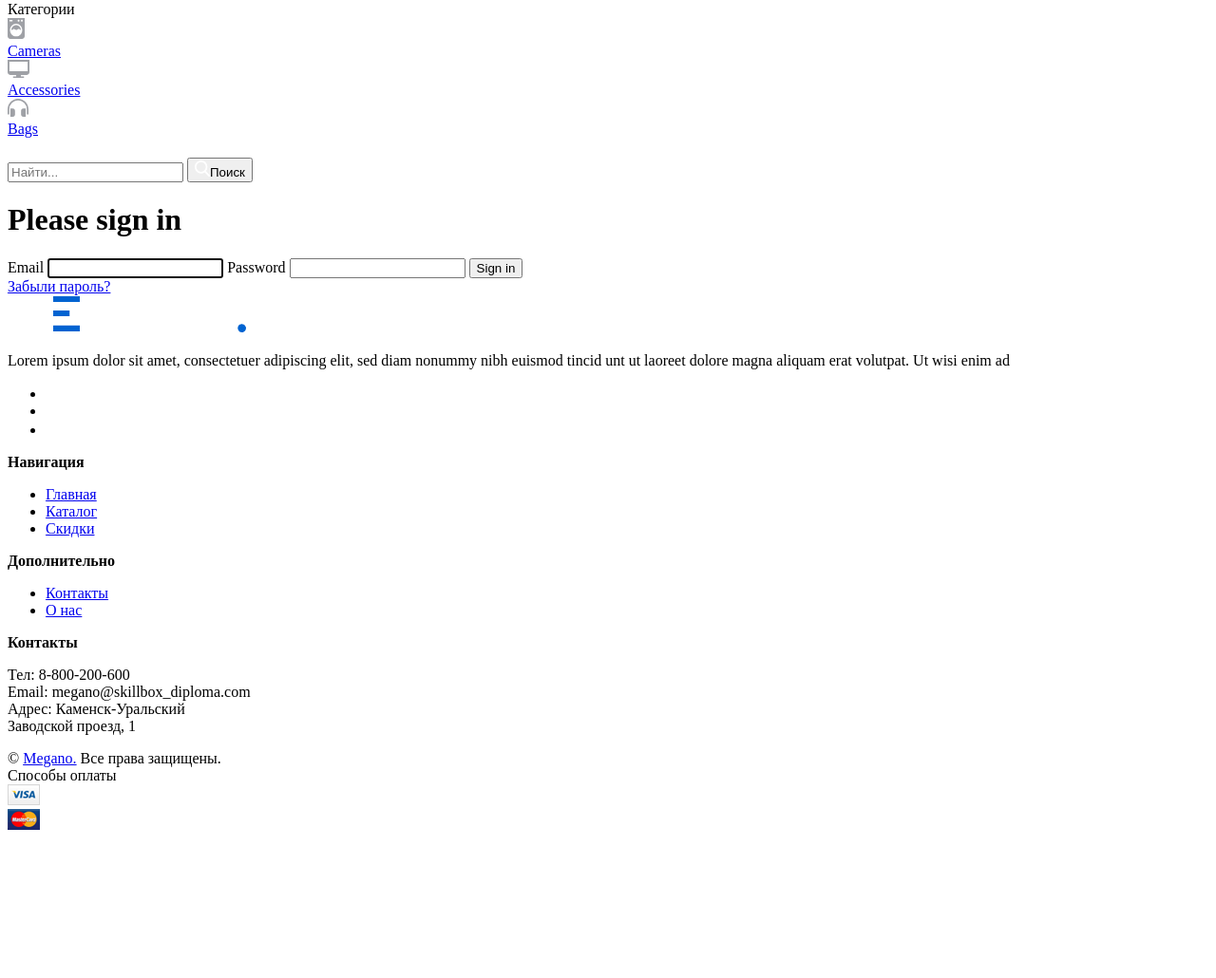
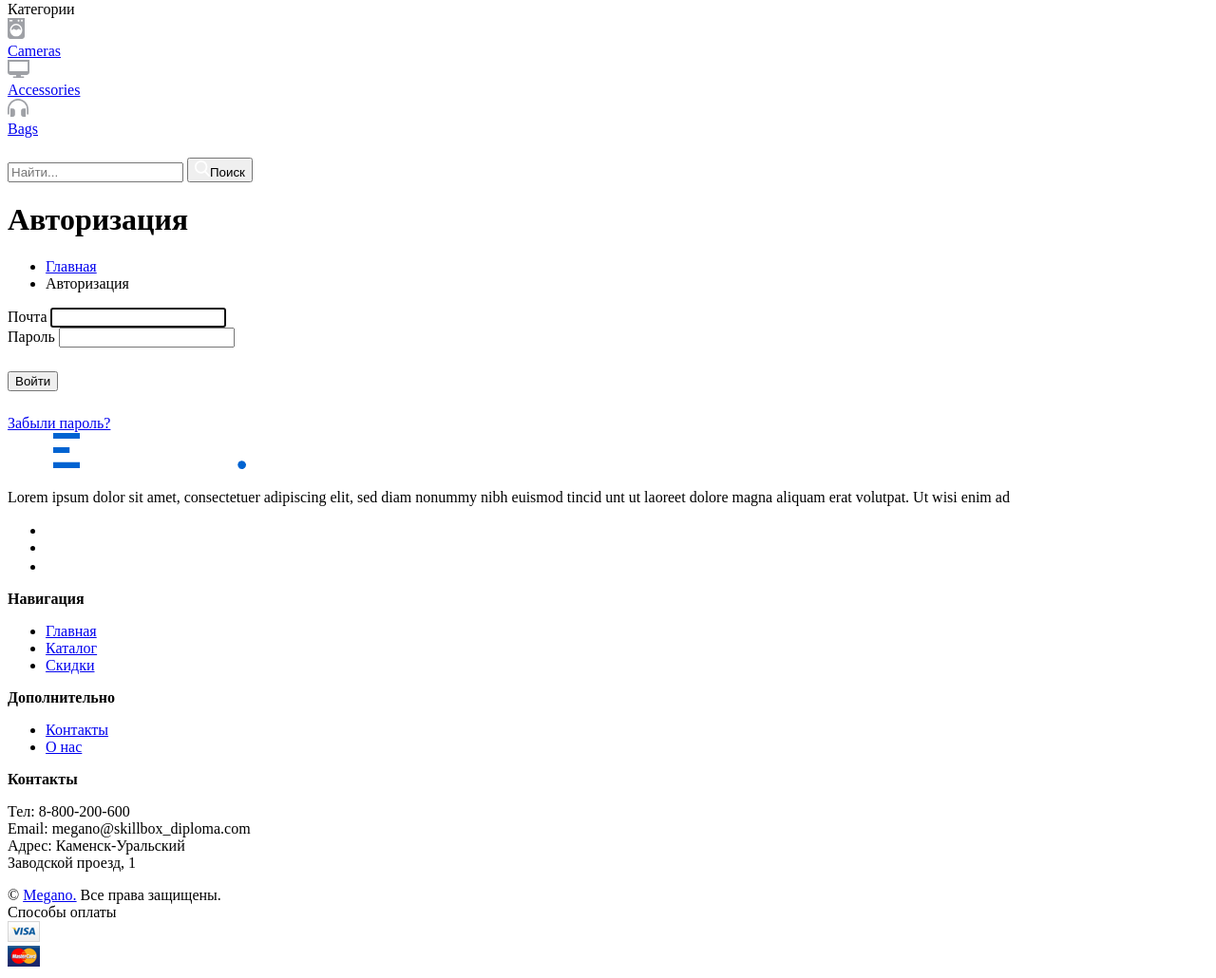
Before and after one commit to kiros-albatros/shop, a Symfony app: template templates/security/login.html.twig in a window 1280 px wide. Shown: the part 381-1411 px from the top of the page at 95% size. Before the commit the page ends 1255 px from the top, so only its background shows below. Run offline with Twig, Linux system fonts and the light colour scheme; the template is opened without the code that fills it, so the values that code supplies are empty; some libraries are stand-ins or nearby versions.

Commit message:
add styles for forms

```diff
--- a/src/Form/ResetPasswordRequestFormType.php
+++ b/src/Form/ResetPasswordRequestFormType.php
@@ -14,10 +14,12 @@ class ResetPasswordRequestFormType extends AbstractType
     {
         $builder
             ->add('email', EmailType::class, [
-                'attr' => ['autocomplete' => 'email'],
+                'label'=>'Почта',
+                'label_attr'=>['class'=>'form-label'],
+                'attr' => ['autocomplete' => 'email', 'class'=>'form-input'],
                 'constraints' => [
                     new NotBlank([
-                        'message' => 'Please enter your email',
+                        'message' => 'Введите вашу почту',
                     ]),
                 ],
             ])
--- a/templates/reset_password/email.html.twig
+++ b/templates/reset_password/email.html.twig
@@ -1,9 +1,9 @@
-<h1>Hi!</h1>
+<h1>Добрый день</h1>
 
-<p>To reset your password, please visit the following link</p>
+<p>Чтобы сбросить пароль перейдите по ссылке</p>
 
 <a href="{{ url('app_reset_password', {token: resetToken.token}) }}">{{ url('app_reset_password', {token: resetToken.token}) }}</a>
 
-<p>This link will expire in {{ resetToken.expirationMessageKey|trans(resetToken.expirationMessageData, 'ResetPasswordBundle') }}.</p>
+<p>Ссылка перестанет быть активной через {{ resetToken.expirationMessageKey|trans(resetToken.expirationMessageData, 'ResetPasswordBundle') }}.</p>
 
 <p>Cheers!</p>
--- a/templates/reset_password/reset.html.twig
+++ b/templates/reset_password/reset.html.twig
@@ -1,12 +1,10 @@
 {% extends 'base.html.twig' %}
 
-{% block title %}Reset your password{% endblock %}
+{% block title %}Сброс пароля{% endblock %}
 
 {% block mainContent %}
-    <h1>Reset your password</h1>
-
     {{ form_start(resetForm) }}
         {{ form_row(resetForm.plainPassword) }}
-        <button class="btn btn-primary">Reset password</button>
+        <button class="btn btn-primary">Сбросить пароль</button>
     {{ form_end(resetForm) }}
 {% endblock %}
--- a/templates/security/login.html.twig
+++ b/templates/security/login.html.twig
@@ -3,23 +3,31 @@
 {% block title %}Log in!{% endblock %}
 
 {% block mainContent %}
-<form method="post">
+    {% include 'partial/header-line.html.twig' with {'title': 'Авторизация', 'parent': 'Главная'} %}
+    <div class="Section">
+        <div class="wrap">
+            <form method="post" class="form Authorization">
                 {% if error %}
                     <div class="alert alert-danger">{{ error.messageKey|trans(error.messageData, 'security') }}</div>
                 {% endif %}
 
                 {% if app.user %}
                     <div class="mb-3">
-            You are logged in as {{ app.user.userIdentifier }}, <a href="{{ path('app_logout') }}">Logout</a>
+                        Вы вошли как {{ app.user.userIdentifier }}, <a href="{{ path('app_logout') }}">Выйти</a>
                     </div>
                 {% endif %}
-
-    <h1 class="h3 mb-3 font-weight-normal">Please sign in</h1>
-    <label for="inputEmail">Email</label>
-    <input type="email" value="{{ last_username }}" name="email" id="inputEmail" class="form-control" autocomplete="email" required autofocus>
-    <label for="inputPassword">Password</label>
-    <input type="password" name="password" id="inputPassword" class="form-control" autocomplete="current-password" required>
-
+                <div class="row">
+                    <div class="row-block">
+                        <div class="form-group">
+                            <label for="inputEmail" class="form-label">Почта</label>
+                            <input type="email" value="{{ last_username }}" name="email" id="inputEmail"
+                                   class="form-input" autocomplete="email" required autofocus>
+                        </div>
+                        <div class="form-group">
+                            <label for="inputPassword" class="form-label">Пароль</label>
+                            <input type="password" name="password" id="inputPassword" class="form-input"
+                                   autocomplete="current-password" required>
+                        </div>
                                 <input type="hidden" name="_csrf_token"
                                        value="{{ csrf_token('authenticate') }}"
                                 >
@@ -34,10 +42,17 @@
                                     </label>
                                 </div>
                                 #}
+                                <div class="form-group" style="margin-top: 25px; margin-bottom: 25px">
+                                    <button class="btn btn_primary" type="submit">
+                                        Войти
+                                    </button>
+                                </div>
+                        <a href="{{ path('app_forgot_password_request') }}">Забыли пароль?</a>
+                            </div>
+                        </div>
 
-    <button class="btn btn-lg btn-primary" type="submit">
-        Sign in
-    </button>
             </form>
-    <a href="{{ path('app_forgot_password_request') }}">Забыли пароль?</a>
+        </div>
+    </div>
+
 {% endblock %}
```
Also changed, not shown: src/Controller/UsersController.php (+8 -0 lines), src/Form/ChangePasswordFormType.php (+4 -4 lines), src/Form/RegistrationFormType.php (+30 -10 lines), templates/registration/register.html.twig (+22 -9 lines), templates/reset_password/check_email.html.twig (+10 -3 lines), templates/reset_password/request.html.twig (+13 -7 lines), templates/users/profile.html.twig (added, +9 -0 lines), 1 other file. Lines whose indentation alone changed are shown as unchanged.
